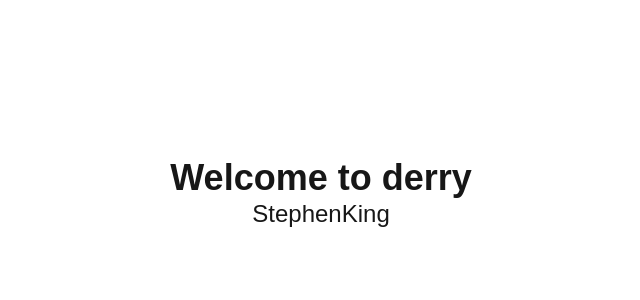
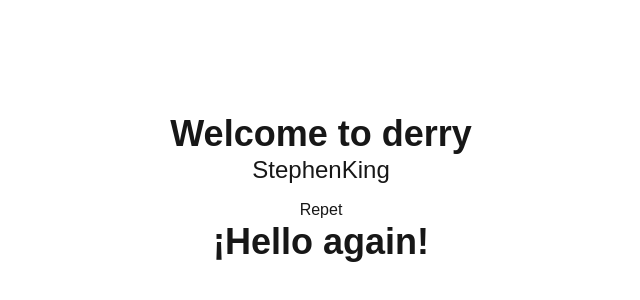
Before and after one commit to FOOR29/Frame-motion, a Next.js app: page /texts in a window 1280 px wide. Shown: the part 206-506 px from the top of the page, without its empty margins (319-959 px from the left). Built offline with nearby package versions, Linux system fonts and the light colour scheme.

Commit message:
feat: documetation 2 and 1 done

```diff
--- /dev/null
+++ b/src/app/(animations-basic)/modal/page.tsx
@@ -0,0 +1,28 @@
+// app/modal/page.tsx (por ejemplo)
+"use client";
+
+import { useState } from "react";
+import Modal from "@/src/components/Modal";
+
+const Page = () => {
+    // 1. Estado que controla si el modal está abierto
+    const [open, setOpen] = useState(false);
+
+    return (
+        <div className="min-h-screen flex flex-col items-center justify-center gap-6">
+            {/* 2. Card que al hacer clic abre el modal */}
+            <div
+                onClick={() => setOpen(true)}
+                className="cursor-pointer bg-white shadow-md rounded-lg p-4 w-64"
+            >
+                <h3 className="text-lg font-semibold">Product card</h3>
+                <p className="text-sm text-gray-600">Haz clic para ver más detalles.</p>
+            </div>
+
+            {/* 3. Modal recibe la prop open y la función para cerrarlo */}
+            <Modal open={open} onClose={() => setOpen(false)} />
+        </div>
+    );
+};
+
+export default Page;
--- a/src/app/(animations-basic)/texts/page.tsx
+++ b/src/app/(animations-basic)/texts/page.tsx
@@ -1,11 +1,15 @@
 import LetterforLetter from "@/src/components/LetterforLetter"
 import TextoH1 from "@/src/components/TextoH1"
+import TextoQueReaparece from "@/src/components/TextoQueReaparece"
 
 const Texts = () => {
     return (
         <div className="flex justify-center items-center flex-grow flex-col">
             <TextoH1 />
             <LetterforLetter />
+            <div className="py-3 px-2.5">
+                <TextoQueReaparece />
+            </div>
         </div>
     )
 }
--- /dev/null
+++ b/src/components/Modal.tsx
@@ -0,0 +1,57 @@
+// src/components/Modal.tsx
+"use client";
+
+import { AnimatePresence, motion } from "motion/react";
+
+type ModalProps = {
+    open: boolean;
+    onClose: () => void;
+};
+
+const Modal = ({ open, onClose }: ModalProps) => {
+    return (
+        <AnimatePresence>
+            {open && (
+                // Backdrop (fondo oscuro)
+                <motion.div
+                    className="fixed inset-0 flex items-center justify-center bg-black/40"
+                    initial={{ opacity: 0 }}
+                    animate={{ opacity: 1 }}
+                    exit={{ opacity: 0 }}
+                >
+                    {/* Cerrar al hacer clic fuera */}
+                    <div
+                        className="absolute inset-0"
+                        onClick={onClose}
+                    />
+
+                    {/* Caja del modal */}
+                    <motion.div
+                        className="relative bg-amber-50 rounded-lg shadow-lg p-6 w-80"
+                        initial={{ opacity: 0, scale: 0.9, y: -20 }}
+                        animate={{ opacity: 1, scale: 1, y: 0 }}
+                        exit={{ opacity: 0, scale: 0.9, y: 20 }}
+                        transition={{ duration: 0.25, ease: "easeOut" }}
+                    >
+                        <div className="flex justify-between items-center mb-3">
+                            <h3 className="text-lg font-bold">Products</h3>
+                            <button
+                                onClick={onClose}
+                                className="text-sm text-gray-500 hover:text-gray-800"
+                            >
+                                ✕
+                            </button>
+                        </div>
+
+                        <p className="text-sm text-gray-700">
+                            Aquí van los detalles del producto. Puedes poner descripción, precio,
+                            etc.
+                        </p>
+                    </motion.div>
+                </motion.div>
+            )}
+        </AnimatePresence>
+    );
+};
+
+export default Modal;
--- /dev/null
+++ b/src/components/TextoQueReaparece.tsx
@@ -0,0 +1,26 @@
+'use client'
+import { motion } from "motion/react"
+import { useState } from "react";
+
+const TextoQueReaparece = () => {
+    const [replayKey, setReplayKey] = useState(0);
+    return (
+        <div className="flex justify-center items-center flex-col">
+            <button onClick={() => setReplayKey(k => k + 1)}>
+                Repet
+            </button>
+
+            <motion.p
+                key={replayKey}
+                initial={{ opacity: 0, x: -40 }}
+                animate={{ opacity: 1, x: 0 }}
+                transition={{ duration: 0.5 }}
+                className="font-black text-4xl"
+            >
+                ¡Hello  again!
+            </motion.p>
+        </div>
+    )
+}
+
+export default TextoQueReaparece
```
Also changed, not shown: src/README.Md (added), 1 other file (tests, documents, lock files or other folders).
